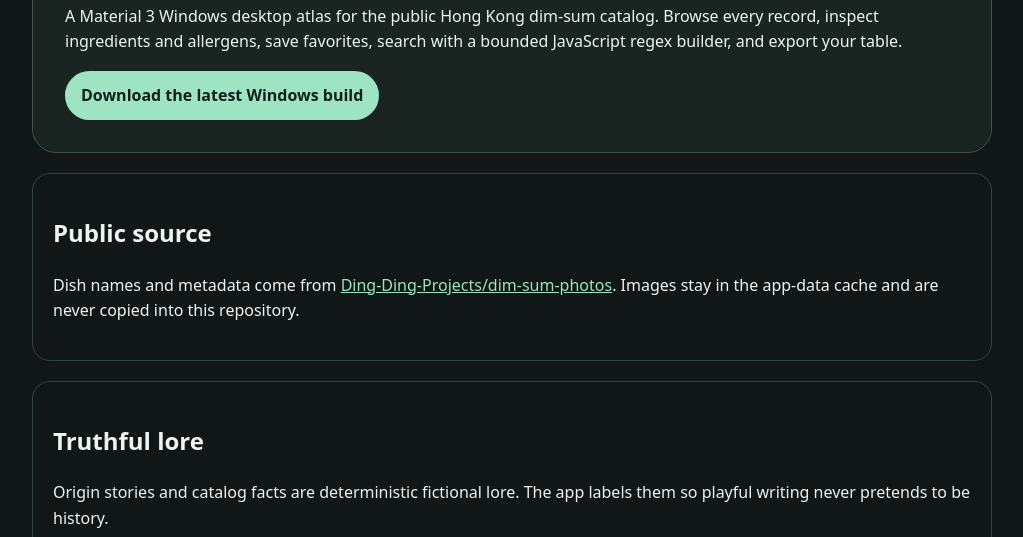
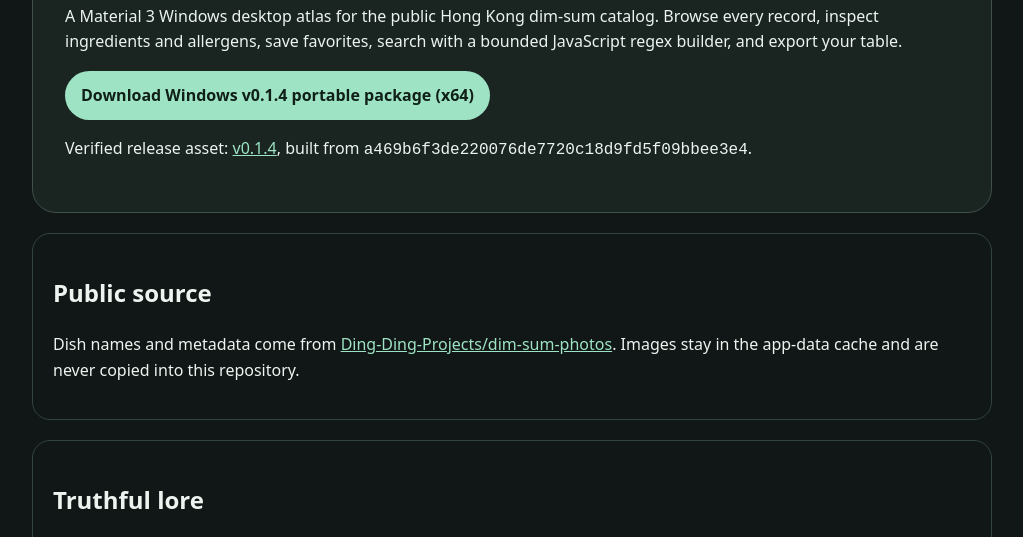
Before and after one commit to Ding-Ding-Projects/dim-sum-atlas, an Electron app: page docs/index.html in a window 1440 px wide. Shown: the part 229-766 px from the top of the page, without its empty margins (208-1231 px from the left). Drawn offline with Linux system fonts and the light colour scheme.

Commit message:
Link the landing page to the verified installer
English: The landing page now names Windows v0.1.4 and links directly to its immutable verified package, with the exact source SHA beside it. A moving latest page was too slippery for a download button.

粵語：landing page 而家寫清楚 Windows v0.1.4，直接連去已驗證嘅固定 package，旁邊亦放埋 exact source SHA。之前嗰個 latest 頁太識走位，唔適合做下載掣。

```diff
--- a/docs/index.html
+++ b/docs/index.html
@@ -17,7 +17,8 @@
     <p>PUBLIC TEA-HOUSE CATALOGUE</p>
     <h1>Dim Sum Atlas</h1>
     <p>A Material 3 Windows desktop atlas for the public Hong Kong dim-sum catalog. Browse every record, inspect ingredients and allergens, save favorites, search with a bounded JavaScript regex builder, and export your table.</p>
-    <a class="button" href="https://github.com/Ding-Ding-Projects/dim-sum-atlas/releases/latest">Download the latest Windows build</a>
+    <a class="button" href="https://github.com/Ding-Ding-Projects/dim-sum-atlas/releases/download/v0.1.4/DimSumAtlas-v0.1.4-windows-x64.zip">Download Windows v0.1.4 portable package (x64)</a>
+    <p>Verified release asset: <a href="https://github.com/Ding-Ding-Projects/dim-sum-atlas/releases/tag/v0.1.4">v0.1.4</a>, built from <code>a469b6f3de220076de7720c18d9fd5f09bbee3e4</code>.</p>
   </main>
   <article><h2>Public source</h2><p>Dish names and metadata come from <a href="https://github.com/Ding-Ding-Projects/dim-sum-photos">Ding-Ding-Projects/dim-sum-photos</a>. Images stay in the app-data cache and are never copied into this repository.</p></article>
   <article><h2>Truthful lore</h2><p>Origin stories and catalog facts are deterministic fictional lore. The app labels them so playful writing never pretends to be history.</p></article>
```
